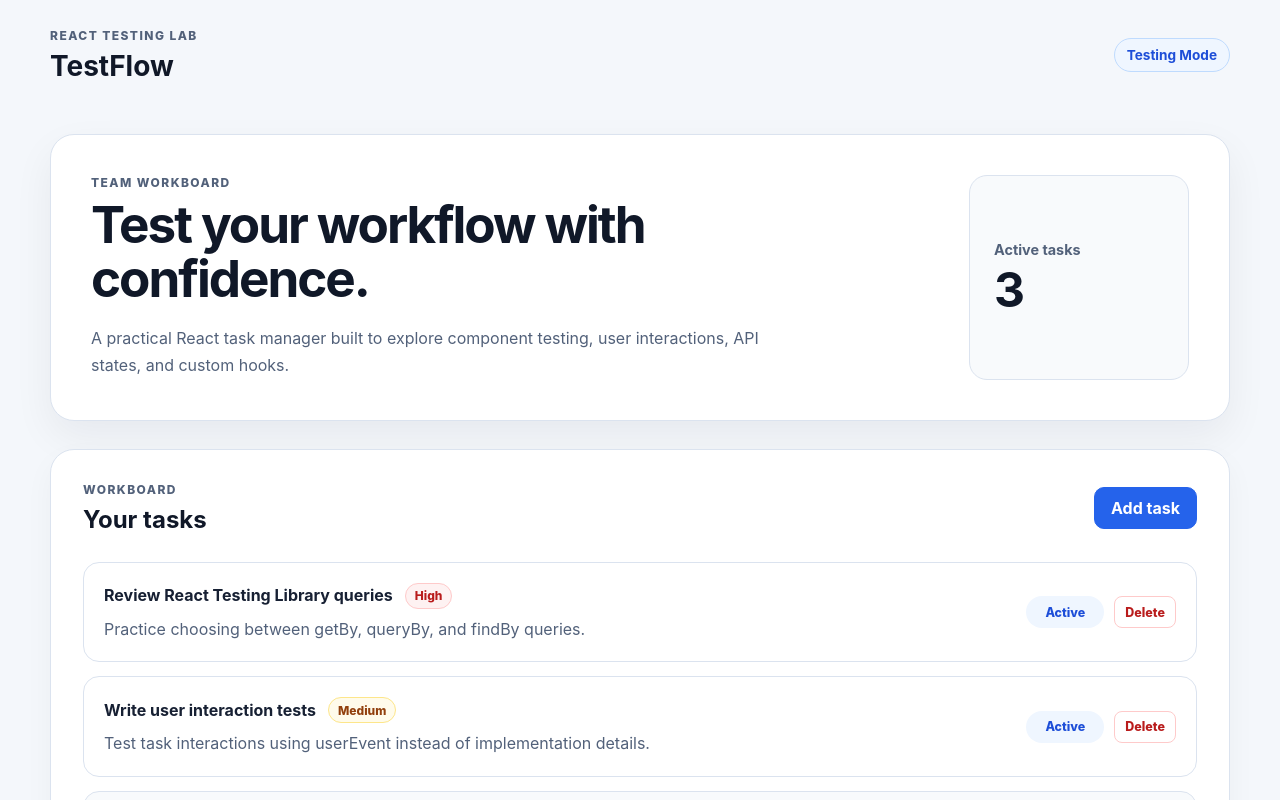
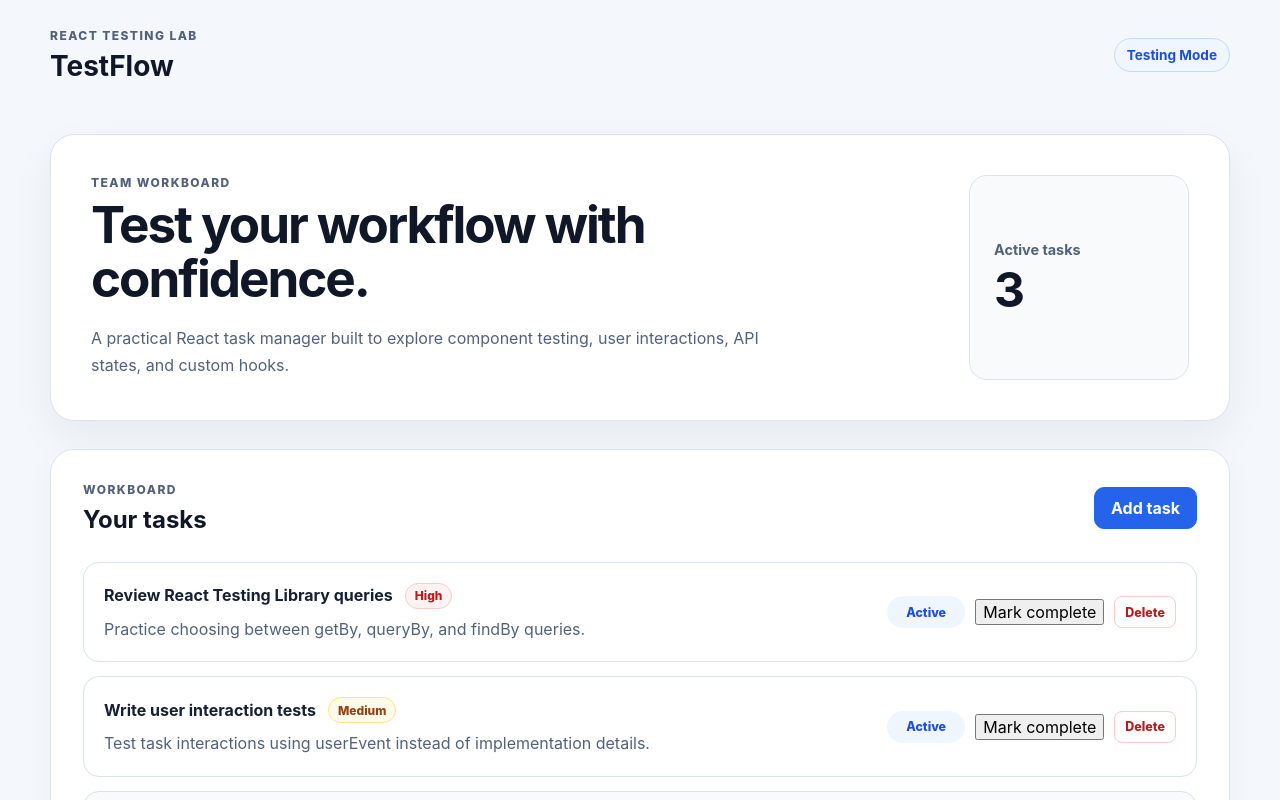
Before and after one commit to priyanka-srm/frontend-studio, a React (Vite) app: page / in a window 1280 px wide. Shown: the top 800 px of the page. Built offline with nearby package versions, Linux system fonts and the light colour scheme.

Commit message:
test: cover task completion workflow

```diff
--- a/src/App.jsx
+++ b/src/App.jsx
@@ -86,6 +86,16 @@ function App() {
   function handleDeleteTask(taskId) {
     setTasks((currentTasks) =>
       currentTasks.filter((task) => task.id !== taskId)
+    );
+  }
+
+  function handleToggleTask(taskId) {
+    setTasks((currentTasks) =>
+      currentTasks.map((task) =>
+        task.id === taskId
+          ? { ...task, completed: !task.completed }
+          : task
+      )
     );
   }
 
@@ -232,6 +242,19 @@ function App() {
 
                   <button
                     type="button"
+                    className="toggle-task-button"
+                    onClick={() => handleToggleTask(task.id)}
+                    aria-label={
+                      task.completed
+                        ? `Mark ${task.title} as active`
+                        : `Mark ${task.title} as complete`
+                    }
+                  >
+                    {task.completed ? "Mark active" : "Mark complete"}
+                  </button>
+
+                  <button
+                    type="button"
                     className="delete-task-button"
                     onClick={() => handleDeleteTask(task.id)}
                     aria-label={`Delete ${task.title}`}
```
Also changed, not shown: 1 other file (tests, documents, lock files or other folders).
